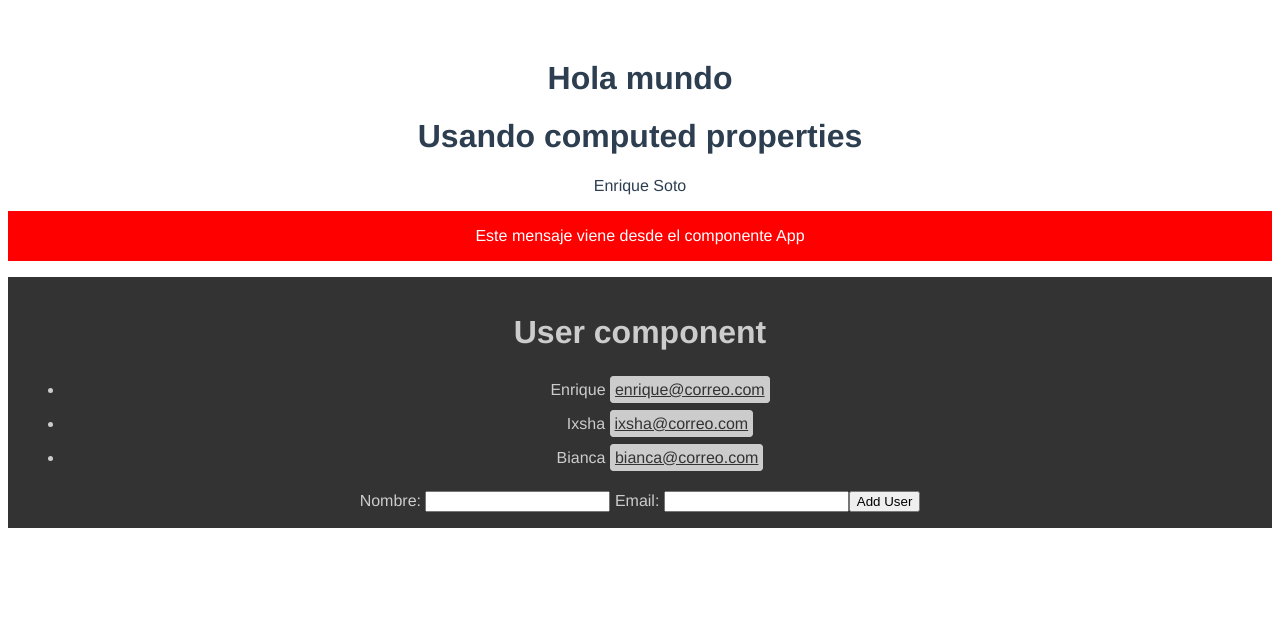
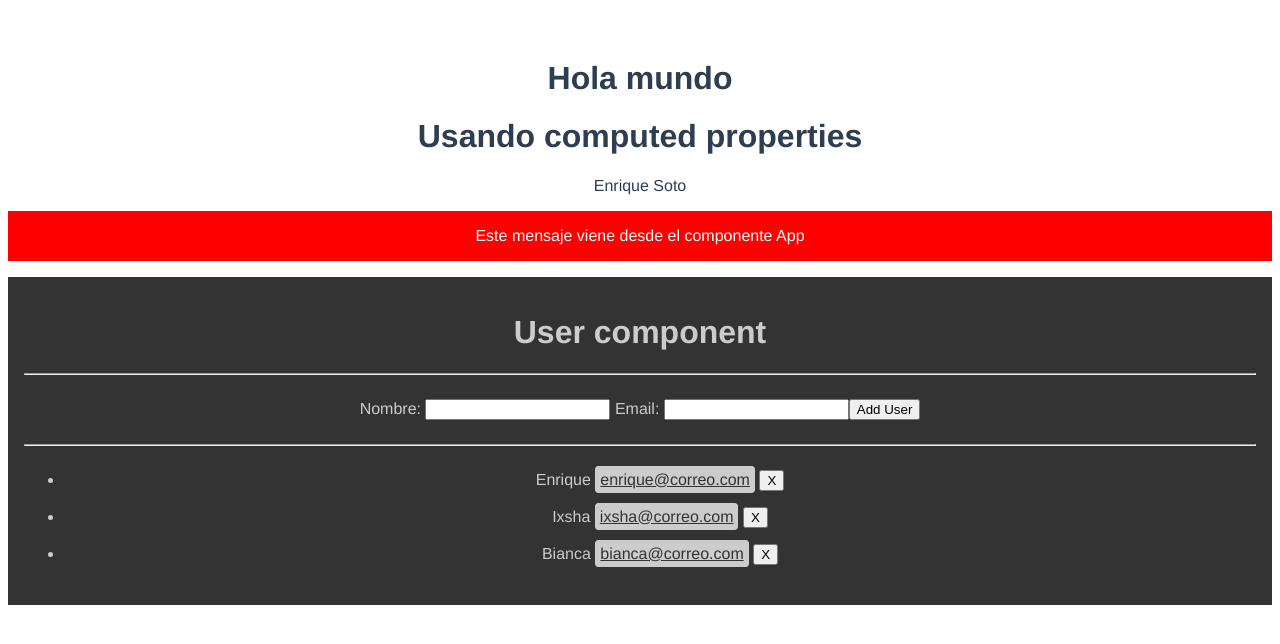
Before and after one commit to kikesoy/fazt-vue, a Vue app: page / in a window 1280 px wide. Shown: the top 644 px of the page. Built offline with nearby package versions, Linux system fonts and the light colour scheme.

Commit message:
Creada la funcionalidad para agregar y eliminar usuarios a la lista

```diff
--- a/src/components/Users.vue
+++ b/src/components/Users.vue
@@ -1,11 +1,8 @@
 <<template>
   <div class="users">
+
     <h1>User component</h1>
-    <ul>
-      <li v-for="user in users">
-        {{user.name}} <a href="mailto:#">{{user.email}}</a>
-      </li>
-    </ul>
+    <hr>
     <form v-on:submit.prevent="addUser">
       <label>
         Nombre:
@@ -19,6 +16,12 @@
               Add User
       </button>
     </form>
+    <hr>
+    <ul>
+      <li v-for="user in users">
+        {{user.name}} <a href="mailto:#">{{user.email}}</a> <button v-on:click="deleteUser(user)">X</button>
+      </li>
+    </ul>
   </div>
 </template>
 <script>
@@ -47,7 +50,11 @@
   },
   methods: {
     addUser() {
-      console.log("agregando usuario");
+      this.users.push(this.newUser);
+      this.newUser = {};
+    },
+    deleteUser(user) {
+      this.users.splice(this.users.indexOf(user), 1);
     }
   }
 };
@@ -73,4 +80,7 @@
   color: #ccc;
   background: transparent;
 }
+form {
+  padding: 1rem;
+}
 </style>
```
